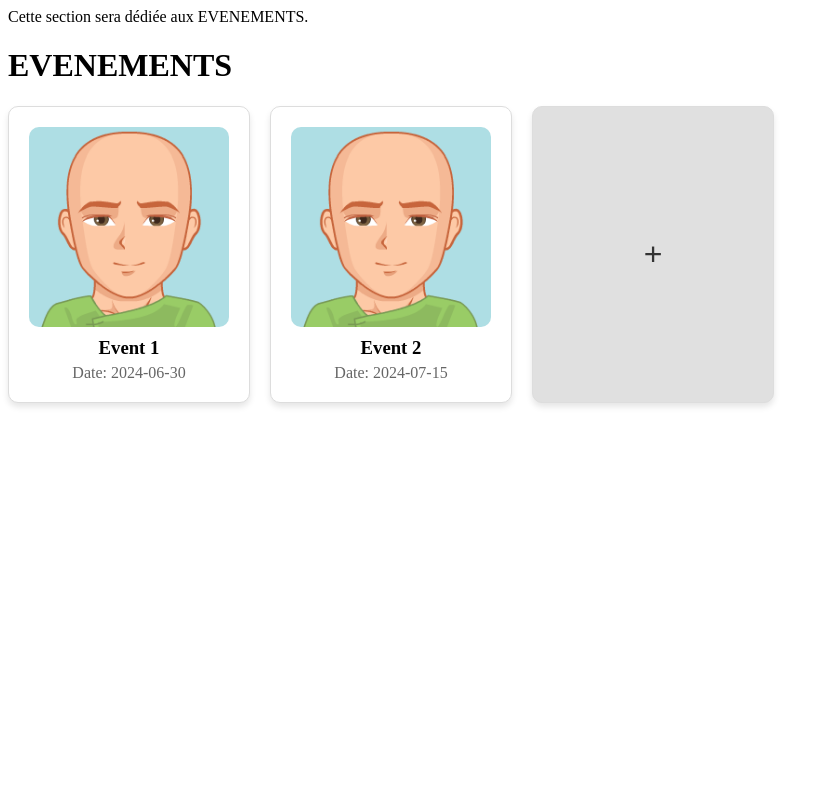
After one commit to Kali07/IntranetEujc, a PHP site: page /includes/load_evenements.php in a window 1280 px wide. The commit adds this page. Shown: the whole page, without its empty margins (0-829 px from the left). Run offline with PHP 8.4, Linux system fonts and the light colour scheme.

Commit message:
ajout case event + formulaire création event + img test + separation des sections dans le dossier include

```diff
--- a/accueil.php
+++ b/accueil.php
@@ -1,6 +1,7 @@
 <?php
 include 'fonctions.php';
 
+// Empêcher d'arriver sur cette page si on n'est pas connecté
 checkUserLoggedIn();
 ?>
 
@@ -22,6 +23,9 @@ checkUserLoggedIn();
         </div>
         <div class="menu-item" id="qcm">
             <i class="icon">📋</i> QCM
+        </div>
+        <div class="menu-item" id="evenement">
+            <i class="icon">📋</i> EVENEMENT
         </div>
     </div>
     <div class="main-content">
--- /dev/null
+++ b/css/evenement.css
@@ -0,0 +1,100 @@
+.events-container {
+    display: flex;
+    flex-wrap: wrap;
+    gap: 20px;
+    max-width: 1200px;
+    margin-top: 20px;
+}
+
+.event-block {
+    background-color: #fff;
+    border: 1px solid #ddd;
+    border-radius: 10px;
+    width: 200px;
+    padding: 20px;
+    box-shadow: 0 4px 6px rgba(0, 0, 0, 0.1);
+    text-align: center;
+    transition: transform 0.3s ease-in-out;
+}
+
+.event-block:hover {
+    transform: scale(1.05);
+}
+
+.event-image {
+    width: 100%;
+    height: auto;
+    border-radius: 10px;
+}
+
+.event-details h3 {
+    margin: 10px 0 5px;
+}
+
+.event-details p {
+    margin: 0;
+    color: #666;
+}
+
+.add-event {
+    display: flex;
+    justify-content: center;
+    align-items: center;
+    cursor: pointer;
+    background-color: #e0e0e0;
+}
+
+.add-button {
+    font-size: 2em;
+    background: none;
+    border: none;
+    cursor: pointer;
+    color: #333;
+}
+
+.add-button:hover {
+    color: #000;
+}
+
+/* Styles pour le formulaire caché */
+.hidden {
+    display: none;
+}
+
+#eventFormContainer {
+    margin-top: 20px;
+    padding: 20px;
+    border: 1px solid #ccc;
+    border-radius: 10px;
+    background-color: #f9f9f9;
+    max-width: 600px;
+    margin-left: 5px;
+}
+
+label {
+    display: block;
+    margin-top: 10px;
+}
+
+input, textarea, select {
+    width: 90%;
+    padding: 10px;
+    margin-top: 5px;
+    margin-bottom: 20px;
+    border: 1px solid #ccc;
+    border-radius: 5px;
+}
+
+button[type="submit"] {
+    background-color: #4CAF50;
+    color: white;
+    padding: 15px 20px;
+    border: none;
+    border-radius: 5px;
+    cursor: pointer;
+    width: 100%;
+}
+
+button[type="submit"]:hover {
+    background-color: #45a049;
+}
--- /dev/null
+++ b/includes/load_evenements.php
@@ -0,0 +1,70 @@
+<?php
+echo '<p>Cette section sera dédiée aux EVENEMENTS.</p>';
+?>
+
+<!DOCTYPE html>
+<html lang="fr">
+<head>
+    <meta charset="UTF-8">
+    <meta name="viewport" content="width=device-width, initial-scale=1.0">
+    <title>Event Page</title>
+    <link rel="stylesheet" href="css/evenement.css">
+</head>
+<body>
+
+<h1>EVENEMENTS</h1>
+<div class="events-container">
+    <div class="event-block">
+        <img src="img/elv1.png" alt="Event 1" class="event-image">
+        <div class="event-details">
+            <h3>Event 1</h3>
+            <p>Date: 2024-06-30</p>
+        </div>
+    </div>
+    <div class="event-block">
+        <img src="img/elv1.png" alt="Event 2" class="event-image">
+        <div class="event-details">
+            <h3>Event 2</h3>
+            <p>Date: 2024-07-15</p>
+        </div>
+    </div>
+    <!-- More event blocks here -->
+    <div class="event-block add-event">
+        <button class="add-button" id="toggleFormBtn" onclick="toggleForm()">+</button>
+    </div>
+</div>
+
+<!-- Formulaire caché -->
+<div id="eventFormContainer" class="hidden">
+    <form id="eventForm">
+        <label for="name">Nom:</label>
+        <input type="text" id="name" name="name" required>
+
+        <label for="description">Description:</label>
+        <textarea id="description" name="description" required></textarea>
+
+        <label for="date">Date:</label>
+        <input type="date" id="date" name="date" required>
+
+        <label for="id_user">ID Utilisateur:</label>
+        <input type="text" id="id_user" name="id_user" required>
+
+        <label for="id_type_event">Type d'événement:</label>
+        <select id="id_type_event" name="id_type_event" required>
+            <?php
+            // Assurez-vous d'inclure la logique pour récupérer les types d'événements depuis votre base de données
+            // Exemple fictif :
+            $types = ["Type 1", "Type 2", "Type 3"];
+            foreach ($types as $type) {
+                echo "<option value='$type'>$type</option>";
+            }
+            ?>
+        </select>
+
+        <button type="submit">Ajouter Événement</button>
+    </form>
+</div>
+
+<script src="js/scripts.js"></script>
+</body>
+</html>
--- /dev/null
+++ b/includes/load_notes.php
@@ -0,0 +1,4 @@
+<?php
+echo '<h1>Notes</h1>';
+echo '<textarea placeholder="Prenez vos notes ici..." style="width: 100%; height: 200px;"></textarea>';
+?>
--- /dev/null
+++ b/includes/load_qcm.php
@@ -0,0 +1,4 @@
+<?php
+echo '<h1>QCM</h1>';
+echo '<p>Cette section sera dédiée aux QCM.</p>';
+?>
--- /dev/null
+++ b/includes/load_stations.php
@@ -0,0 +1,4 @@
+<?php
+echo '<h1>Stations</h1>';
+echo '<p>Cette section sera dédiée aux stations.</p>';
+?>
--- a/js/scripts.js
+++ b/js/scripts.js
@@ -1,8 +1,47 @@
-function toggleProfile() {
-    const profileInfo = document.getElementById('profile-info');
-    profileInfo.style.display = profileInfo.style.display === 'block' ? 'none' : 'block';
-}
+document.addEventListener('DOMContentLoaded', function() {
+    // Fonction pour afficher/masquer le formulaire
+    function toggleForm() {
+        const formContainer = document.getElementById("eventFormContainer");
+        if (formContainer) {
+            console.log("Toggling form visibility");
+            formContainer.classList.toggle("hidden");
+        }
+    }
 
+    // Rendez la fonction accessible globalement pour l'utiliser dans l'attribut onclick
+    window.toggleForm = toggleForm;
+
+    // Ajout des événements pour les autres sections
+    const notesBtn = document.getElementById('notes');
+    if (notesBtn) {
+        notesBtn.addEventListener('click', () => {
+            loadContent('includes/load_notes.php', 'content');
+        });
+    }
+
+    const qcmBtn = document.getElementById('qcm');
+    if (qcmBtn) {
+        qcmBtn.addEventListener('click', () => {
+            loadContent('includes/load_qcm.php', 'content');
+        });
+    }
+
+    const stationsBtn = document.getElementById('stations');
+    if (stationsBtn) {
+        stationsBtn.addEventListener('click', () => {
+            loadContent('includes/load_stations.php', 'content');
+        });
+    }
+
+    const evenementBtn = document.getElementById('evenement');
+    if (evenementBtn) {
+        evenementBtn.addEventListener('click', () => {
+            loadContent('includes/load_evenements.php', 'content');
+        });
+    }
+});
+
+// Fonction pour charger le contenu via AJAX
 function loadContent(url, targetElementId) {
     fetch(url)
         .then(response => response.text())
@@ -11,44 +50,3 @@ function loadContent(url, targetElementId) {
         })
         .catch(error => console.error('Error loading content:', error));
 }
-
-document.getElementById('notes').addEventListener('click', () => {
-    loadContent('includes/load_notes.php', 'content');
-});
-
-document.getElementById('qcm').addEventListener('click', () => {
-    loadContent('includes/load_qcm.php', 'content');
-});
-
-document.getElementById('stations').addEventListener('click', () => {
-    loadContent('includes/load_stations.php', 'content');
-});
-
-document.getElementById('evenement').addEventListener('click', () => {
-    loadContent('includes/load_evenements.php', 'content');
-});
-
-
-
-document.addEventListener('DOMContentLoaded', function() {
-    // Fonction pour ouvrir le modal
-    function openModal() {
-        document.getElementById("myModal").style.display = "block";
-    }
-
-    // Fonction pour fermer le modal
-    function closeModal() {
-        document.getElementById("myModal").style.display = "none";
-    }
-
-    // Ajouter les événements pour ouvrir et fermer le modal
-    document.getElementById("openModalBtn").addEventListener("click", openModal);
-    document.querySelector(".close").addEventListener("click", closeModal);
-
-    // Fermer le modal si l'utilisateur clique en dehors de celui-ci
-    window.addEventListener("click", function(event) {
-        if (event.target == document.getElementById("myModal")) {
-            closeModal();
-        }
-    });
-});
```
Also changed, not shown: css/accueil.css (+7 -3 lines), img/elv1.png (added).
